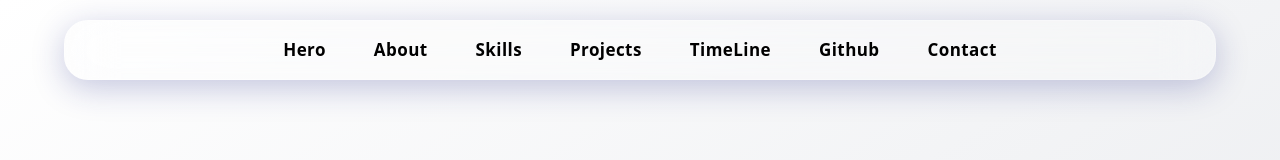
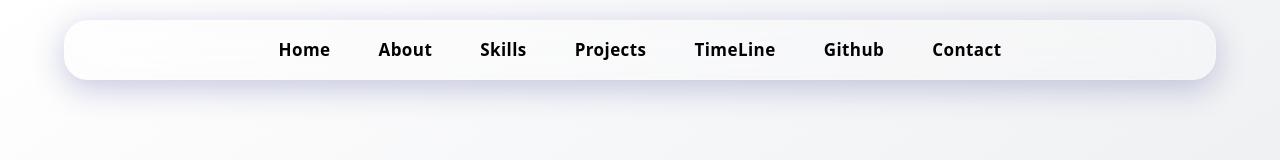
Before and after one commit to Dilshad-shaik-14/Myportfolio, a React (Vite) app: page / in a window 1280 px wide. Shown: the top 160 px of the page. Built offline with nearby package versions, Linux system fonts and the light colour scheme; no server answers.

Commit message:
fix: Update navbar item from 'hero' to 'Home' and change section ID to 'Home'

```diff
--- a/src/components/Navbar.jsx
+++ b/src/components/Navbar.jsx
@@ -13,7 +13,7 @@ export default function Navbar() {
     return () => window.removeEventListener("scroll", handleScroll);
   }, []);
 
-  const navItems = ["hero", "about", "skills", "projects", "TimeLine", "Github", "contact"];
+  const navItems = ["Home", "about", "skills", "projects", "TimeLine", "Github", "contact"];
 
   const navVariants = {
     hidden: { opacity: 0, y: -20 },
--- a/src/pages/Hero.jsx
+++ b/src/pages/Hero.jsx
@@ -7,7 +7,7 @@ import { FaDownload } from "react-icons/fa";
 export default function Hero() {
   return (
     <section
-      id="hero"
+      id="Home"
       className="pt-24 min-h-screen flex items-center justify-center px-6 md:px-16 py-12
       bg-gradient-to-br from-white to-gray-200 dark:from-black dark:to-neutral-900
       text-black dark:text-white transition-colors duration-500 overflow-hidden"
```
